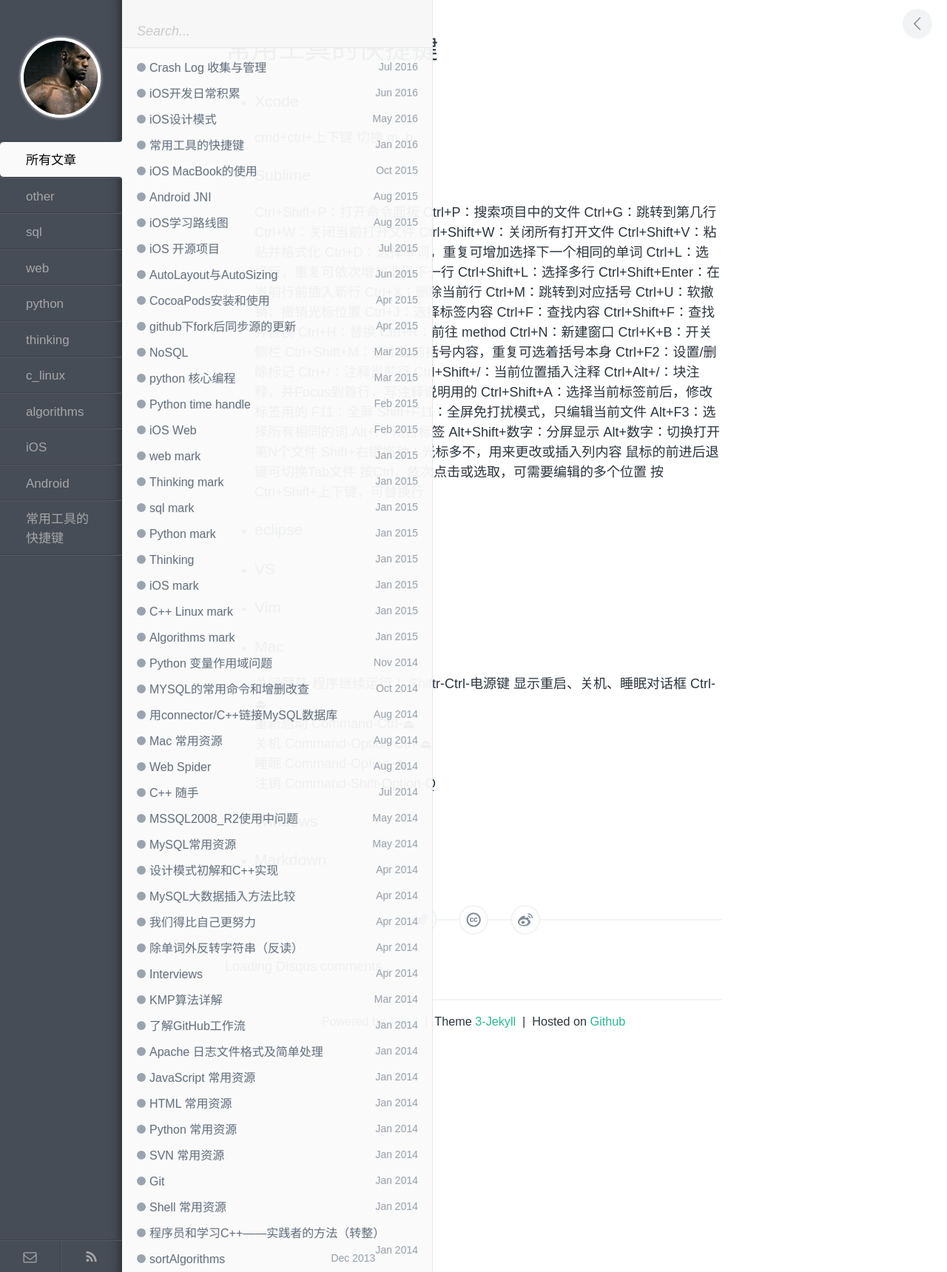
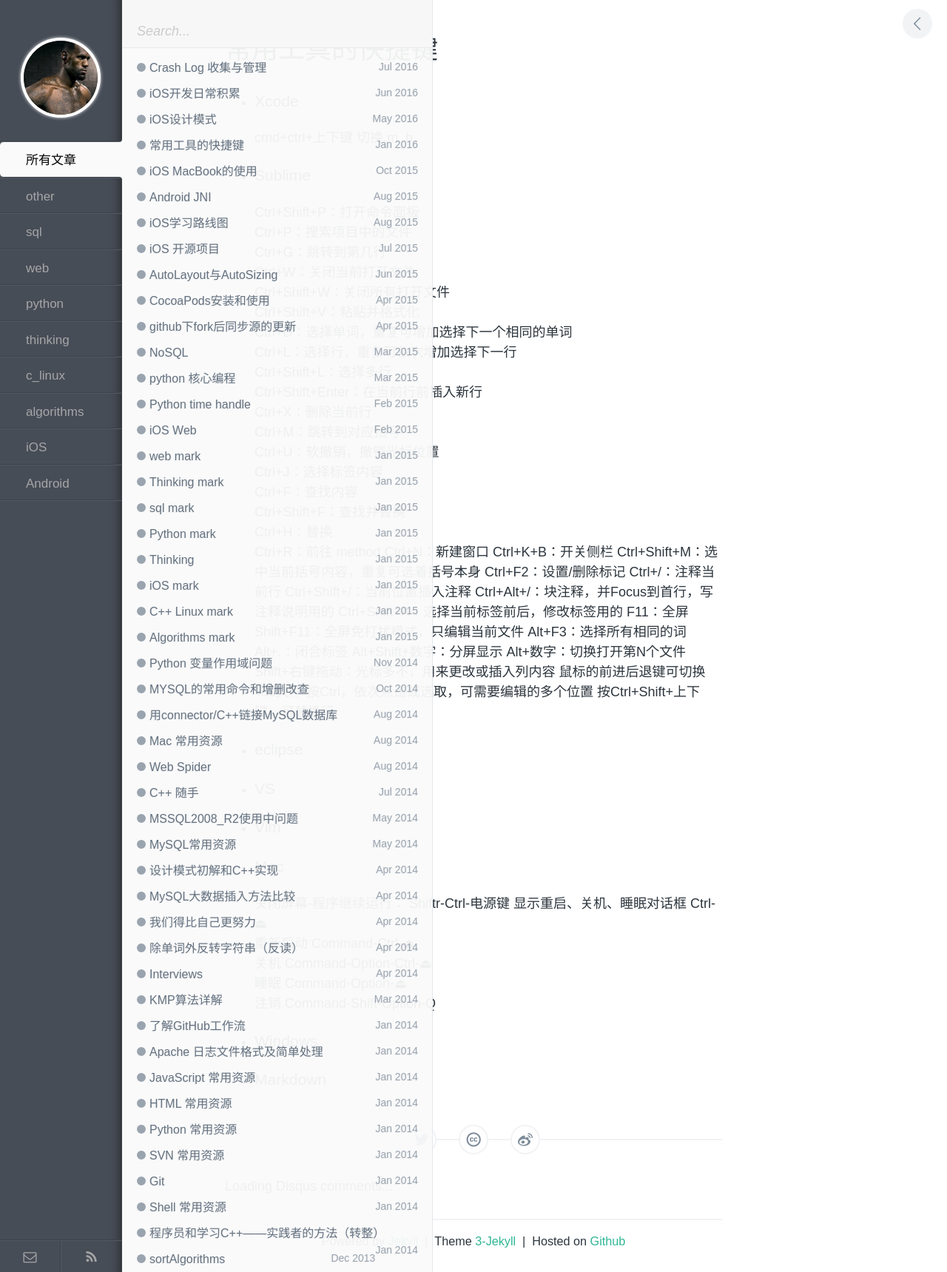
Before and after one commit to zcwsmile/zcwsmile.github.io, a Jekyll site: the page built from _posts/other/2016-01-01-常用工具的快捷键.md, in a window 1280 px wide. Shown: the whole page at 74% size. Built offline with Jekyll 4.4.1, drawn with Linux system fonts in a browser that asks for light colours; comment, search, counter and statistics services are not loaded.

Commit message:
change category

```diff
--- a/_posts/other/2016-01-01-常用工具的快捷键.md
+++ b/_posts/other/2016-01-01-常用工具的快捷键.md
@@ -1,7 +1,7 @@
 ---
 layout: post
 title: 常用工具的快捷键
-category: 常用工具的快捷键
+category: other
 tags: 常用工具的快捷键
 keywords: 常用工具的快捷键
 description: 常用工具的快捷键
```
